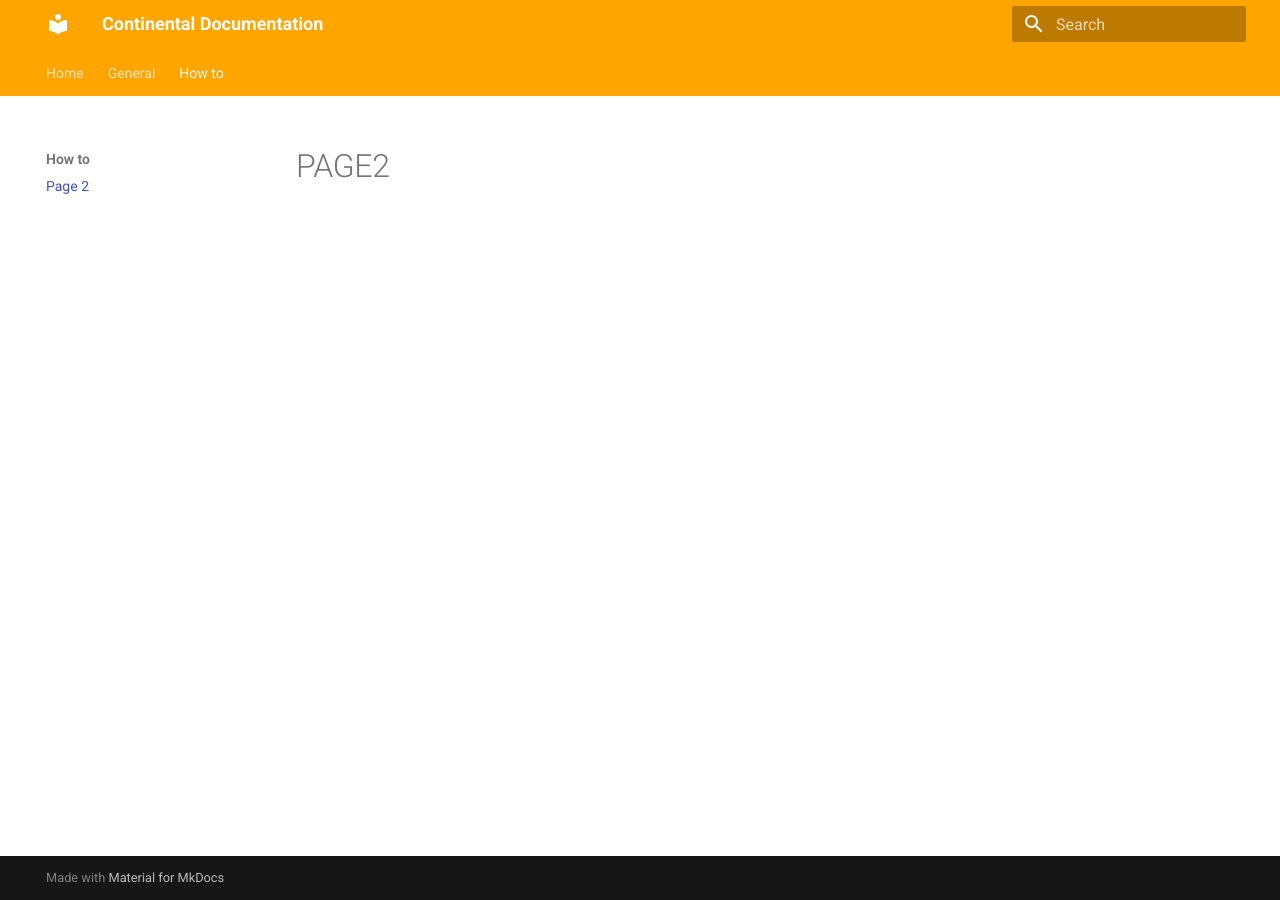
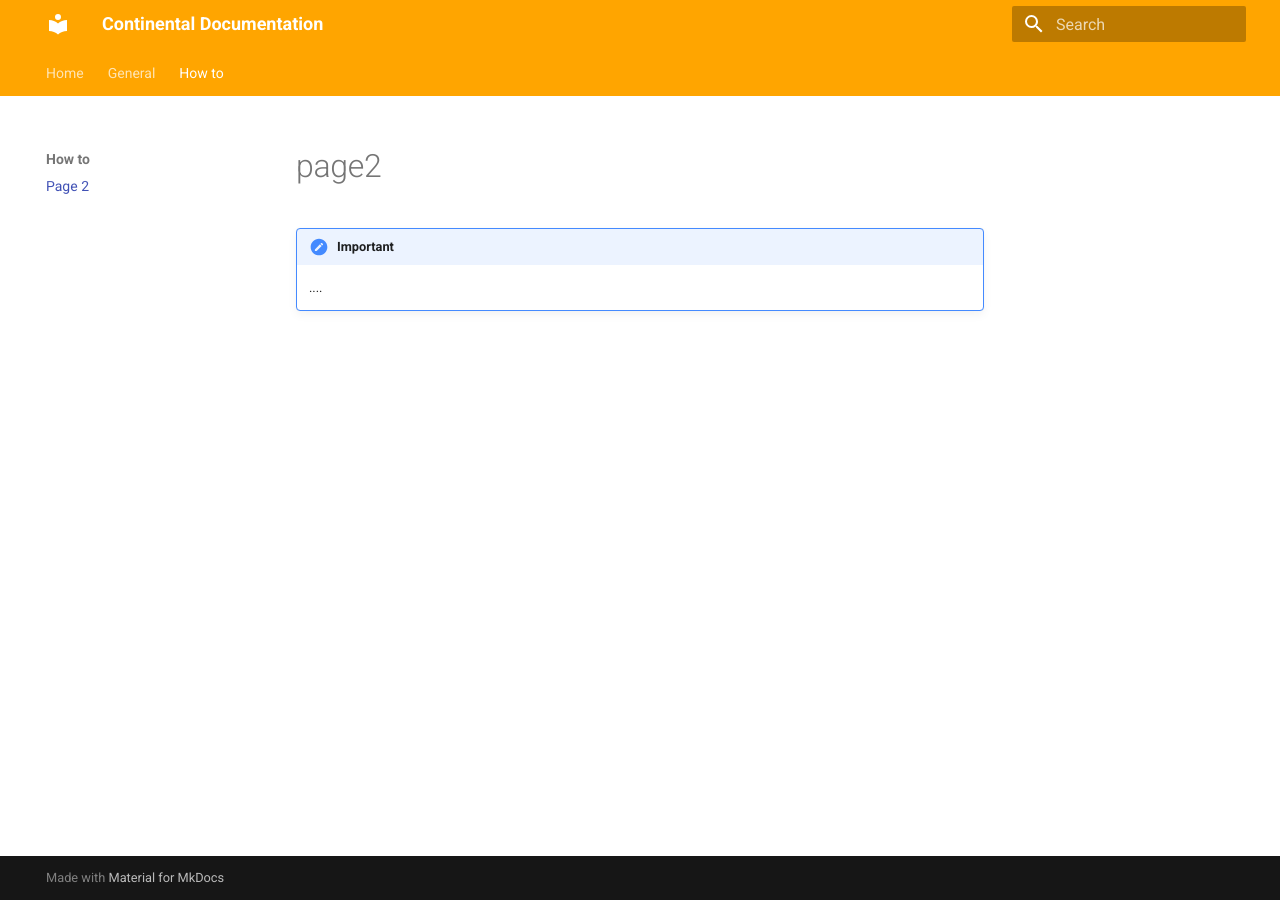
Before and after one commit to Sharbal-Shuker/mkdocs_test, an MkDocs documentation site: the page built from docs/how to/page2.md, in a window 1280 px wide. Built offline with MkDocs 1.6.1 and Material for MkDocs 9.7.7, drawn with Linux system fonts in a browser that asks for light colours.

Commit message:
Update page2.md

```diff
--- a/docs/how to/page2.md
+++ b/docs/how to/page2.md
@@ -1 +1,4 @@
-#PAGE2
+#page2
+
+!!! important
+    ....
```
